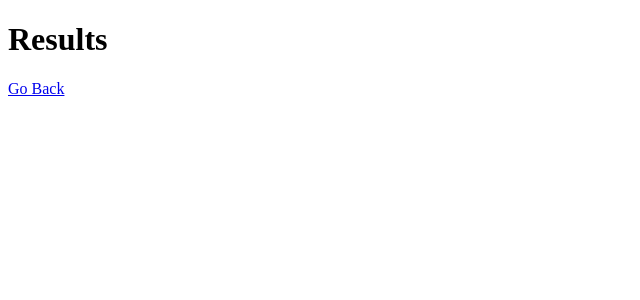
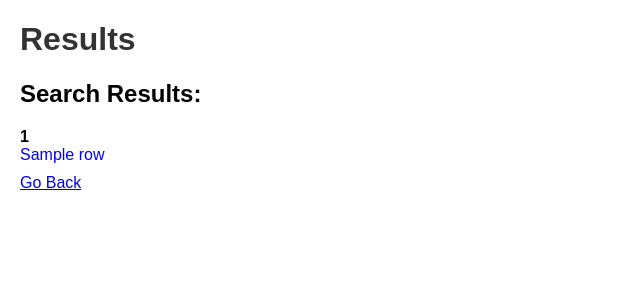
Before and after one commit to NOXious48/LENX, a Flask app: template project/templates/result.html in a window 1280 px wide. Shown: the top 300 px of the page, without its empty margins (0-640 px from the left). Run offline with Flask 3, Linux system fonts and the light colour scheme; the template is opened without the code that fills it: most values are stand-ins (such as "Sample title", 1, 10 or a date in 2020).

Commit message:
updated web page

```diff
--- a/project/app.py
+++ b/project/app.py
@@ -1,60 +1,9 @@
-"""
+from flask import Flask, render_template, request
+import os
+import cv2  # Importing OpenCV
+import pandas as pd  # Importing pandas to handle CSV files
 from qr_scanner import scan_qr_code
 from web_search import image_to_text, perform_web_search
-import os
-import cv2
-
-def contains_qr_code(image_path):
-    # Load the image
-    image = cv2.imread(image_path)
-    # Initialize the QR Code detector
-    detector = cv2.QRCodeDetector()
-
-    # Use detectAndDecode method to detect and decode the QR code
-    data, bbox, _ = detector.detectAndDecode(image)
-
-    # If a QR code is detected, return True
-    return bbox is not None
-
-def main():
-    # Get user input for image or camera
-    user_choice = int(input("Select 0: camera feed, 1: image: "))
-
-    if user_choice == 1:
-        # User selected an image
-        image_path = input("Enter the path to the image: ")
-
-        if not os.path.exists(image_path):
-            print("Error: Image path does not exist. Please try again.")
-            return
-
-        if contains_qr_code(image_path):
-            # QR code found, scan it
-            result = scan_qr_code(image_path)
-            print("QR Code scanned:", result)
-        else:
-            # No QR code found, prompt for text and search
-            text_prompt = input("Enter a prompt: ")
-            extracted_text = image_to_text(image_path)
-            search_query = f"{extracted_text} {text_prompt}".strip()
-            search_results = perform_web_search(search_query)
-            search_results.to_csv('results.csv', index=False)
-            print("Search results saved to results.csv")
-
-    else:
-        # User selected camera feed
-        result = scan_qr_code(camera_index=0)
-        print("QR Code scanned from camera feed:", result)
-
-if __name__ == "__main__":
-    main()
-"""
-"""
-from flask import Flask, render_template, request
-import os
-from qr_scanner import scan_qr_code
-from web_search import image_to_text, perform_web_search
-import cv2
 
 app = Flask(__name__)
 
@@ -82,67 +31,22 @@ def process():
         if contains_qr_code(image_path):
             # QR code found, scan it
             result = scan_qr_code(image_path)
-            return f"QR Code scanned: {result}"
+            message = f"QR Code scanned: {result}"
+            csv_data = None  # No CSV data to show for QR code scans
         else:
             # No QR code found, extract text and perform search
             extracted_text = image_to_text(image_path)
             search_query = f"{extracted_text} {prompt}".strip()
             search_results = perform_web_search(search_query)
             search_results.to_csv('results.csv', index=False)
-            return "Search results saved to results.csv"
+            message = "Search results saved to results.csv"
 
-    return "No image provided!"
+            # Read the CSV file and prepare data for rendering
+            csv_data = pd.read_csv('results.csv').values.tolist()
+
+        return render_template('result.html', message=message, csv_data=csv_data)
+
+    return render_template('result.html', message="No image provided!", csv_data=None)
 
 if __name__ == '__main__':
     app.run(debug=True)
-
-"""
-
-from flask import Flask, render_template, request
-import os
-import cv2  # Importing OpenCV
-from qr_scanner import scan_qr_code
-from web_search import image_to_text, perform_web_search
-
-app = Flask(__name__)
-
-def contains_qr_code(image_path):
-    # Load the image and check for QR code
-    detector = cv2.QRCodeDetector()
-    image = cv2.imread(image_path)
-    data, bbox, _ = detector.detectAndDecode(image)
-    return bbox is not None
-
-@app.route('/')
-def index():
-    return render_template('index.html')
-
-@app.route('/process', methods=['POST'])
-def process():
-
-    image = request.files.get('image')
-
-    if image:
-        # Save the image temporarily
-        image_path = os.path.join('static', image.filename)
-        image.save(image_path)
-
-        if contains_qr_code(image_path):
-            # QR code found, scan it
-            result = scan_qr_code(image_path)
-            message = f"QR Code scanned: {result}"
-        else:
-            # No QR code found, extract text and perform search
-            prompt = request.form.get('prompt')
-            extracted_text = image_to_text(image_path)
-            search_query = f"{extracted_text} {prompt}".strip()
-            search_results = perform_web_search(search_query)
-            search_results.to_csv('results.csv', index=False)
-            message = "Search results saved to results.csv"
-
-        return render_template('result.html', message=message)
-
-    return render_template('result.html', message="No image provided!")
-
-if __name__ == '__main__':
-    app.run(debug=True)
--- a/project/templates/result.html
+++ b/project/templates/result.html
@@ -4,10 +4,42 @@
     <meta charset="UTF-8">
     <meta name="viewport" content="width=device-width, initial-scale=1.0">
     <title>Results</title>
+    <style>
+        body {
+            font-family: Arial, sans-serif;
+            margin: 20px;
+        }
+        h1 {
+            color: #333;
+        }
+        .result-item {
+            margin-bottom: 10px;
+        }
+        .result-item a {
+            text-decoration: none;
+            color: blue;
+        }
+        .result-item a:hover {
+            text-decoration: underline;
+        }
+    </style>
 </head>
 <body>
     <h1>Results</h1>
     <p>{{ message }}</p>
+
+    {% if csv_data %}
+        <h2>Search Results:</h2>
+        <div>
+            {% for row in csv_data %}
+                <div class="result-item">
+                    <strong>{{ row[0] }}</strong><br>
+                    <a href="{{ row[1] }}" target="_blank">{{ row[1] }}</a>
+                </div>
+            {% endfor %}
+        </div>
+    {% endif %}
+
     <a href="/">Go Back</a>
 </body>
 </html>
--- a/project/web_search.py
+++ b/project/web_search.py
@@ -44,7 +44,7 @@ def perform_web_search(query):
         region='in-en',
         safesearch='off',
         timelimit=None,
-        max_results=50
+        max_results=10
     )
     results_df=pd.DataFrame(results)
     return results_df
```
Also changed, not shown: project/requirements.txt (added, +90 -0 lines), project/static/51Bp30CR3IL.jpg (added), project/static/red_hoodie.jpeg (added).
